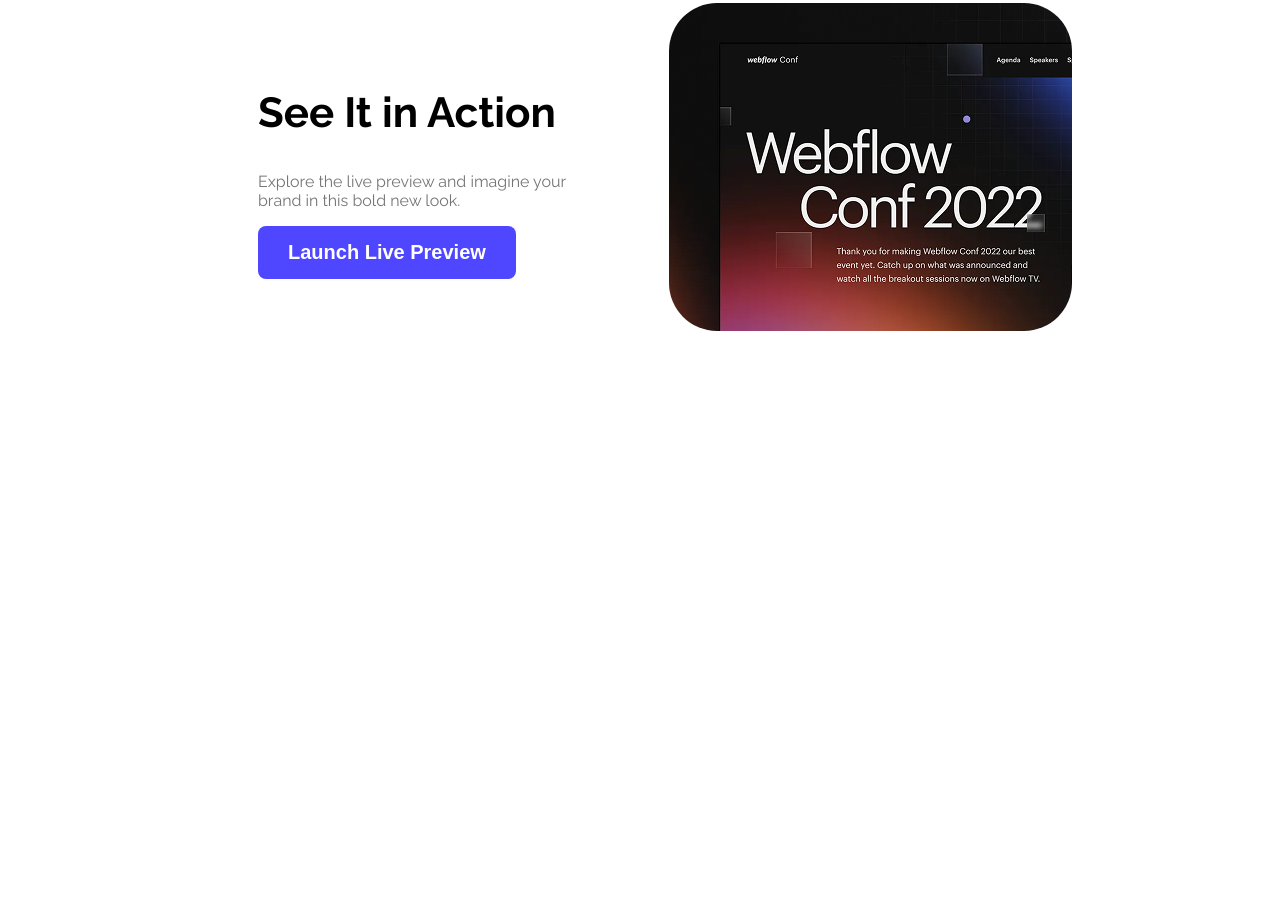
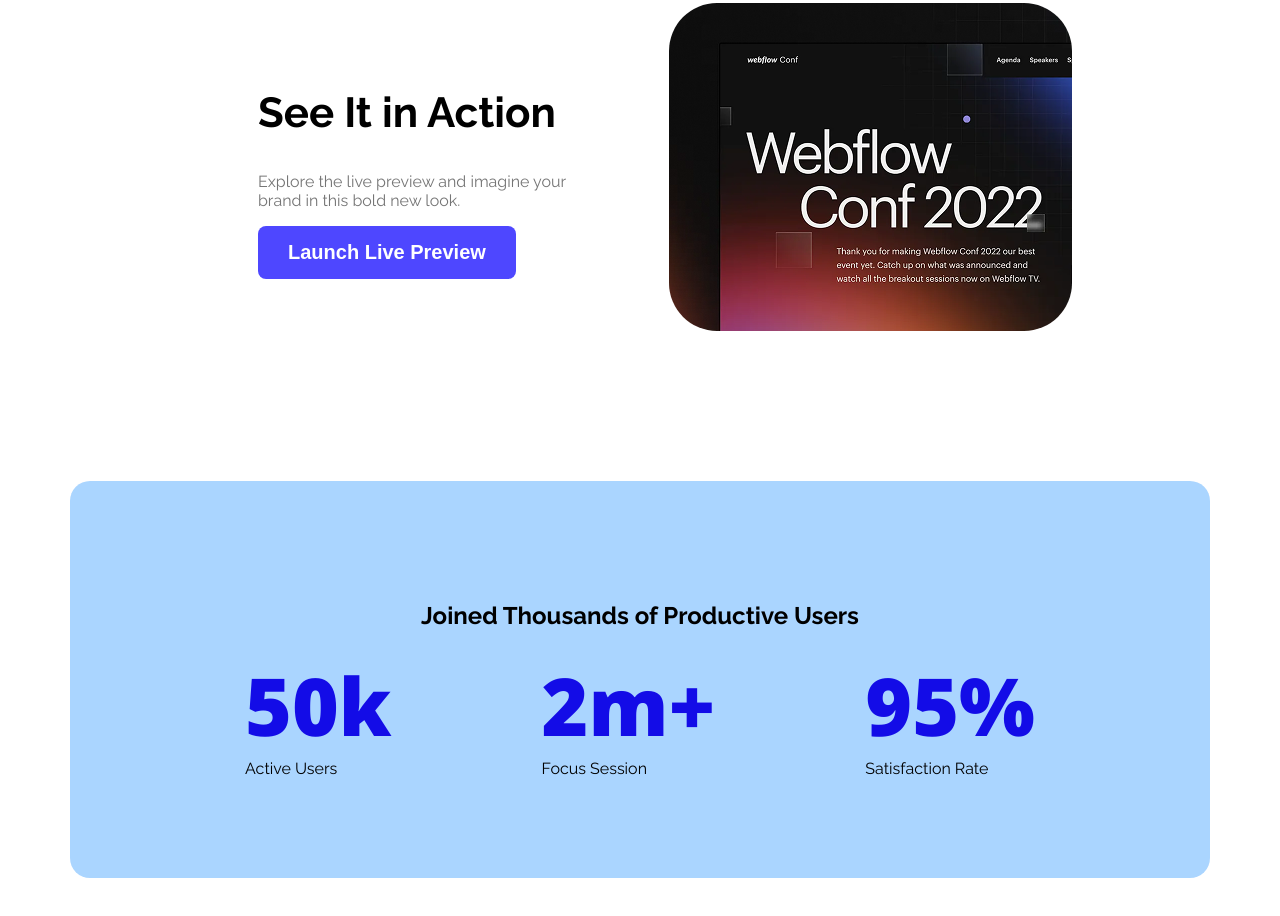
Before and after one commit to siddique63456/B12A01-landing-launchpad, a plain HTML site: page index.html in a window 1280 px wide. Shown: the part 895-1811 px from the top of the page. Before the commit the page ends 1376 px from the top, so only its background shows below. Drawn offline with nearby package versions, Linux system fonts and the light colour scheme.

Commit message:
added 2nd section

```diff
--- a/index.html
+++ b/index.html
@@ -40,6 +40,27 @@
        <img id="img" src="Assets/wc-mini.png" alt="">
     </div>
 </section>
+
+  <section>
+    <div class="productive">
+        <h1>Joined Thousands of Productive Users</h1>
+        <div class="productive-user" >
+        <div class="productive-user-colum">
+            <div class="productive-user-colum-velu , open-sans-titel">50k</div>
+            <div class="productive-user-colum-titel">Active Users</div>
+        </div>
+        <div class="productive-user-colum">
+            <div class="productive-user-colum-velu , open-sans-titel">2m+</div>
+            <div class="productive-user-colum-titel">Focus Session</div>
+        </div>
+        <div class="productive-user-colum">
+            <div class="productive-user-colum-velu , open-sans-titel ">95%</div>
+            <div class="productive-user-colum-titel">Satisfaction Rate</div>
+        </div>
+        </div>
+    </div>
+  </section>
+
     </main>
     <footer>
 
--- a/style.css
+++ b/style.css
@@ -79,3 +79,27 @@ padding: 150px 250px;
 #img{
     border-radius: 48px;
 }
+/* 2nd section */
+.productive{
+    max-width: 940px;
+    margin: 50px auto;
+    background-color:rgb(170, 213, 255);
+    border-radius: 20px;
+    padding: 100px;
+}
+
+.productive-user{
+    display: flex;
+     justify-content: space-around;
+     padding: -200px;
+}
+.productive-user-colum{
+
+}
+.productive-user-colum-velu{
+    font-size:80px; font-weight: 800;
+    color: #130ce7;
+}
+.productive > h1{ text-align: center;
+
+}
```
